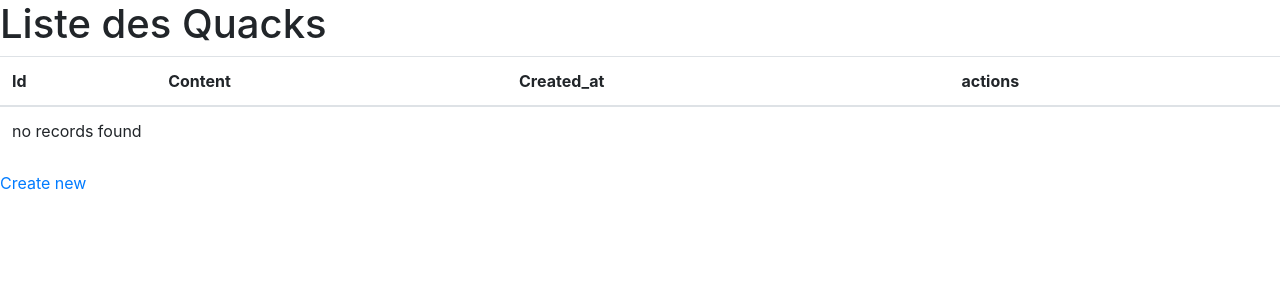
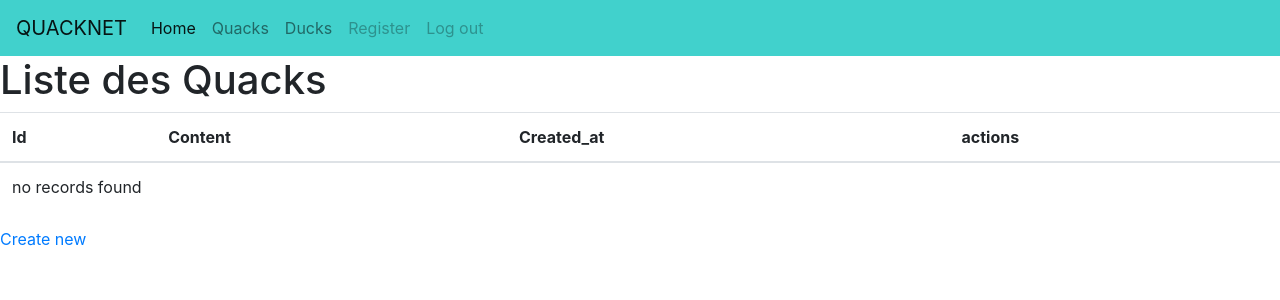
Before and after one commit to Vallaf/QuacknetSymfony, a Symfony app: template templates/quack/index.html.twig in a window 1280 px wide. Shown: the top 300 px of the page. Run offline with Twig, Linux system fonts and the light colour scheme; the template is opened without the code that fills it, so the values that code supplies are empty; some libraries are stand-ins or nearby versions.

Commit message:
Etape 1 Quacknet ok

```diff
--- a/src/Entity/Duckuser.php
+++ b/src/Entity/Duckuser.php
@@ -3,6 +3,7 @@
 namespace App\Entity;
 
 use Doctrine\ORM\Mapping as ORM;
+use http\Client\Curl\User;
 use Symfony\Component\Validator\Constraints as Assert;
 use Symfony\Bridge\Doctrine\Validator\Constraints\UniqueEntity;
 use Symfony\Component\Security\Core\User\UserInterface;
@@ -147,6 +148,6 @@ class Duckuser implements UserInterface
      */
     public function getUsername()
     {
-        // TODO: Implement getUsername() method.
+        return $this->duckname;
     }
 }
--- a/templates/base.html.twig
+++ b/templates/base.html.twig
@@ -10,7 +10,6 @@
     {% block stylesheets %}{% endblock %}
 </head>
 <body>
-
 {% block body %}
 
 {% endblock %}
--- a/templates/duckuser/index.html.twig
+++ b/templates/duckuser/index.html.twig
@@ -3,7 +3,7 @@
 {% block title %}Duckuser index{% endblock %}
 
 {% block body %}
-
+    {% include('navbar.html.twig') %}
     <h1>Duck members list</h1>
 
     <table class="table">
--- a/templates/navbar.html.twig
+++ b/templates/navbar.html.twig
@@ -6,18 +6,26 @@
     <div class="collapse navbar-collapse" id="navbarNav">
         <ul class="navbar-nav">
             <li class="nav-item active">
-                <a class="nav-link" href="#">Home <span class="sr-only">(current)</span></a>
+                <a href="{{ path('quackhome') }}" class="nav-link" href="#">Home <span class="sr-only">(current)</span></a>
             </li>
 
             <li class="nav-item">
-                <a class="nav-link" href="#">Quacks</a>
+                <a href="{{ path('quack_index') }}" class="nav-link" href="#">Quacks</a>
+            </li>
+            <li class="nav-item">
+                <a href="{{ path('duckuser_index') }}"class="nav-link" href="#">Ducks</a>
             </li>
             <li class="nav-item">
                 <a href="{{ path('app_register') }}" class="nav-link disabled" href="#">Register</a>
             </li>
             <li class="nav-item">
-                <a href="{{ path('app_login') }}"class="nav-link disabled" href="#">Log in</a>
+                <a href="{{ path('app_logout') }}"class="nav-link disabled" href="#">Log out</a>
             </li>
+            {% if is_granted('ROLE_USER') %}
+            <li class="nav-item">
+                <a href="{{ path('duckuser_account', {'id': app.user.id }) }}"class="nav-link disabled" href="#">my account</a>
+            </li>
+            {% endif %}
 
         </ul>
     </div>
--- a/templates/quack/index.html.twig
+++ b/templates/quack/index.html.twig
@@ -3,6 +3,7 @@
 {% block title %}Quack index{% endblock %}
 
 {% block body %}
+    {% include('navbar.html.twig') %}
     <h1>Liste des Quacks</h1>
 
     <table class="table">
--- a/templates/quackhome/index.html.twig
+++ b/templates/quackhome/index.html.twig
@@ -3,6 +3,7 @@
 {% block title %}HomeController!{% endblock %}
 
 {% block body %}
+
     {% include('navbarloginregister.html.twig') %}
 
 
```
Also changed, not shown: src/Controller/DuckuserController.php (+11 -3 lines), templates/accountUser/account.html.twig (added, +40 -0 lines).
